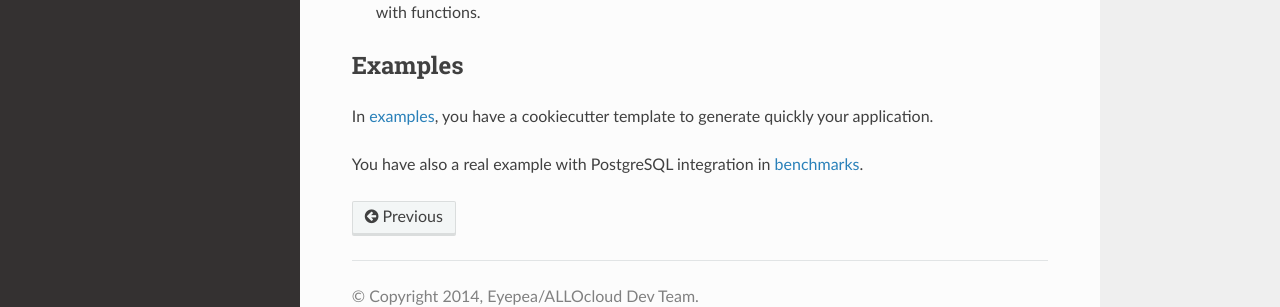
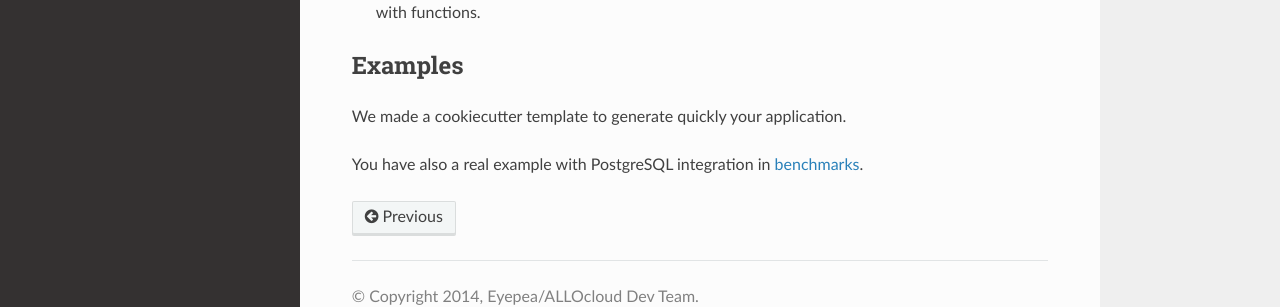
Before and after one commit to Eyepea/API-Hour, a Sphinx documentation site: the page built from docs/application_architecture.rst, in a window 1280 px wide and 1218 px high. Shown: the part 852-1159 px from the top of the window. Built offline with Sphinx 7.4.7 and the Read the Docs theme 2.0.0, drawn with Linux system fonts in a browser that asks for light colours.

Commit message:
Update docs about cookiecutter

```diff
--- a/README.rst
+++ b/README.rst
@@ -34,15 +34,14 @@ For each layer, we use the best in term of performance and simplicity:
 Examples
 --------
 
-In `examples <https://github.com/Eyepea/API-Hour/tree/master/examples>`_, you have a cookiecutter template to generate quickly your application.
+We made a cookiecutter template to generate quickly your application.
 
 You have also a real example with PostgreSQL integration in `benchmarks <https://github.com/Eyepea/API-Hour/tree/master/benchmarks/api_hour/benchmarks>`_.
 
 How-to start an API-Hour project ?
 ----------------------------------
 
-1. Clone somewhere API-Hour: **git clone https://github.com/Eyepea/API-Hour.git**
-2. In the location folder where you want to create the project, launch: **cookiecutter <<API-Hour location>>/examples/project_template**
+In the location folder where you want to create the project, launch: **cookiecutter https://github.com/Eyepea/cookiecutter-API-Hour.git**
 
 Support
 -------
--- a/docs/application_architecture.rst
+++ b/docs/application_architecture.rst
@@ -28,6 +28,6 @@ In API-Hour, you have:
 Examples
 --------
 
-In `examples <https://github.com/Eyepea/API-Hour/tree/master/examples>`_, you have a cookiecutter template to generate quickly your application.
+We made a cookiecutter template to generate quickly your application.
 
 You have also a real example with PostgreSQL integration in `benchmarks <https://github.com/Eyepea/API-Hour/tree/master/benchmarks/api_hour/benchmarks>`_.
```
